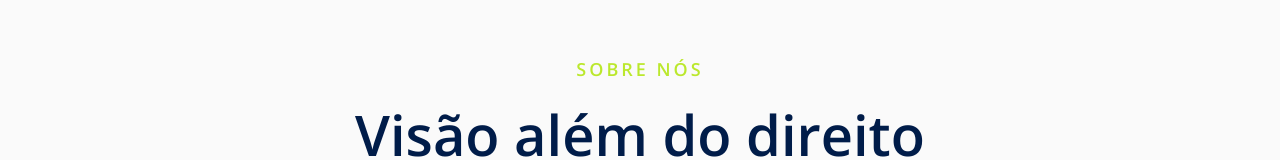
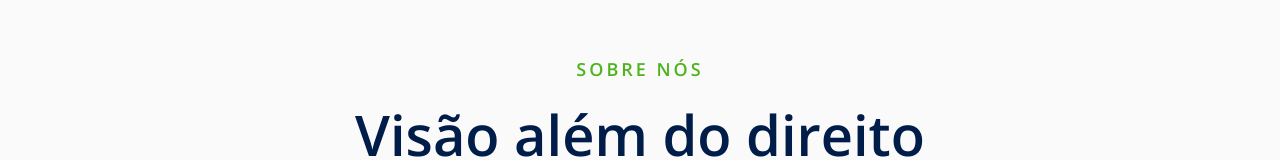
Before and after one commit to PedroLimam/ws-advs, a plain HTML site: page index.html in a window 1280 px wide. Shown: the part 1258-1418 px from the top of the page. Drawn offline with nearby package versions, Linux system fonts and the light colour scheme.

Commit message:
ajuste perf

```diff
--- a/css/style.scss
+++ b/css/style.scss
@@ -191,7 +191,7 @@ body{
     }
 
     h1{
-        color: $green-basic;
+        color: #4FB31D;
         font-weight: normal;
         font-size: 18px;
         margin-bottom: 15px;
```
Also changed, not shown: css/style.css, 1 other file.
